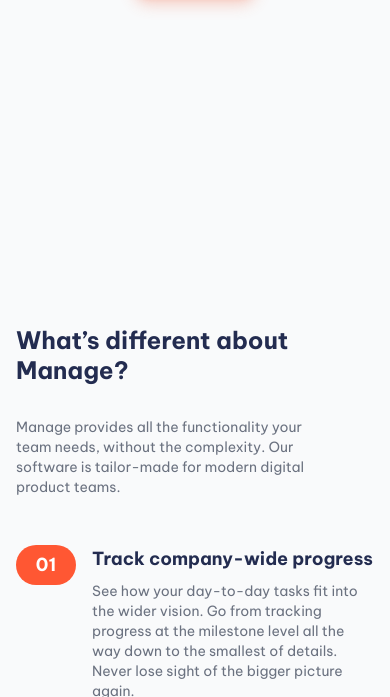
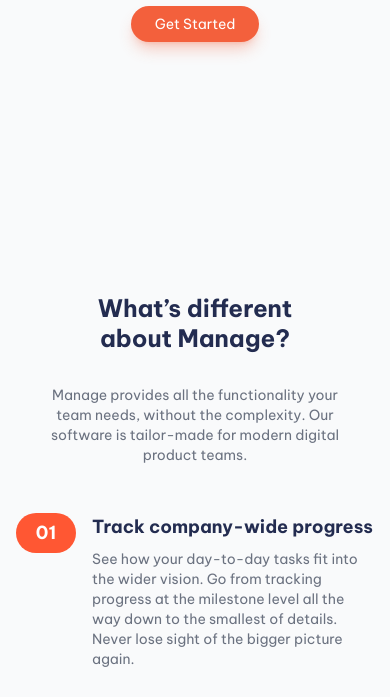
Before and after one commit to marconesdb/ManageLandingpage, a plain HTML site: page index.html in a window 390 px wide. Shown: the part 599-1296 px from the top of the page. Drawn offline with nearby package versions, Linux system fonts and the light colour scheme.

Commit message:
Alterações no H1

```diff
--- a/index.html
+++ b/index.html
@@ -82,7 +82,7 @@
         <div class="grid md:grid-cols-2 gap-8 lg:gap-12 items-center">
             <!-- Left Content -->
             <div class="text-center md:text-left space-y-4 sm:space-y-6 lg:space-y-8">
-                <h1 class="text-2xl sm:text-3xl md:text-4xl lg:text-5xl font-bold text-[#232C50] leading-tight">
+                <h1 class="text-4xl sm:text-3xl md:text-4xl lg:text-5xl font-bold text-[#232C50] leading-tight tracking-tight">
                     Bring everyone<br>together to build<br> better products.
                 </h1>
                 <p class="text-gray-500 text-sm sm:text-base lg:text-lg max-w-md mx-auto md:mx-0">
@@ -109,10 +109,10 @@
 
         <!-- First Column (Title and Description) -->
         <div class="space-y-8">
-            <h2 class="text-2xl sm:text-3xl md:text-4xl font-bold text-[#232C50] leading-tight">
-                What’s different about Manage?
+            <h2 class="text-2xl sm:text-3xl md:text-4xl font-bold text-[#232C50] leading-tight text-center">
+                <span class="block sm:inline">What’s different</span> about Manage?
             </h2>
-            <p class="text-gray-500 text-sm sm:text-base lg:text-lg">
+            <p class="text-gray-500 text-sm sm:text-base lg:text-lg text-center">
                 Manage provides all the functionality your <br> team needs, without the complexity. Our <br> software is tailor-made for modern digital <br>product teams.
             </p>
         </div>
--- a/style.css
+++ b/style.css
@@ -19,6 +19,7 @@ body {
     color:var(--very-dark-blue)
 
 }
+
 
 .avatar-position{
     transform: translateY(-60%);
@@ -44,6 +45,9 @@ body {
     color:var(--very-dark-blue)
 
 }
+
+
+
 
 .custom-bg {
     background-image: url('./img/bg-tablet-pattern.svg');
@@ -184,3 +188,12 @@ body {
     overflow: visible; /* Isso permite que a imagem apareça fora do container */
     }
 }
+
+
+
+@media (max-width: 640px) {
+    .features-section {
+
+        margin-top:-2rem; /* Ajuste conforme necessário */
+    }
+}
```
